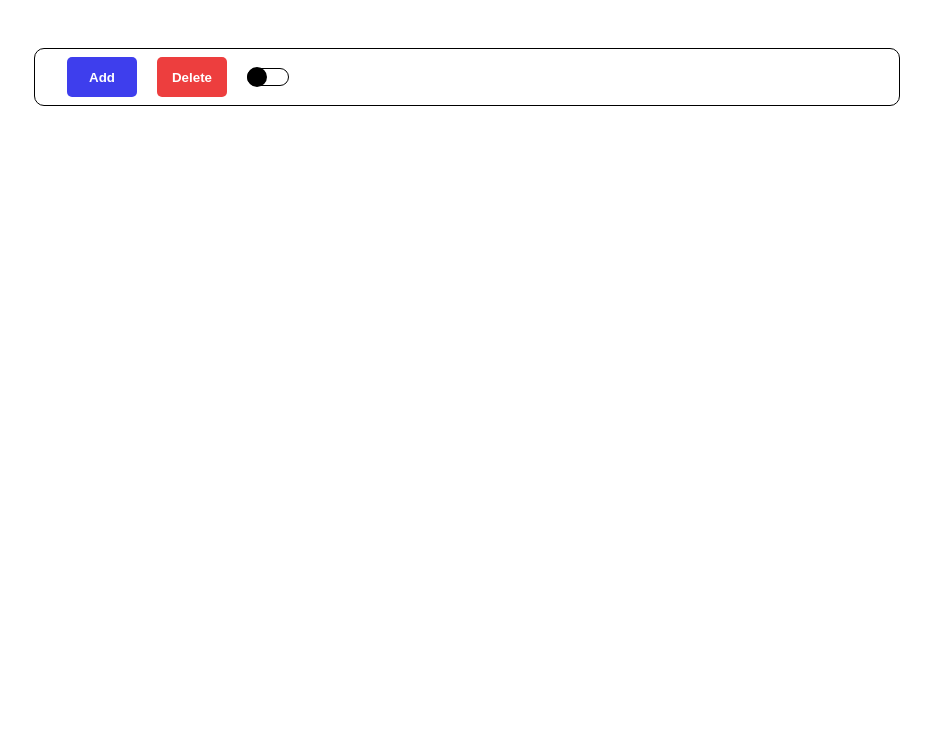
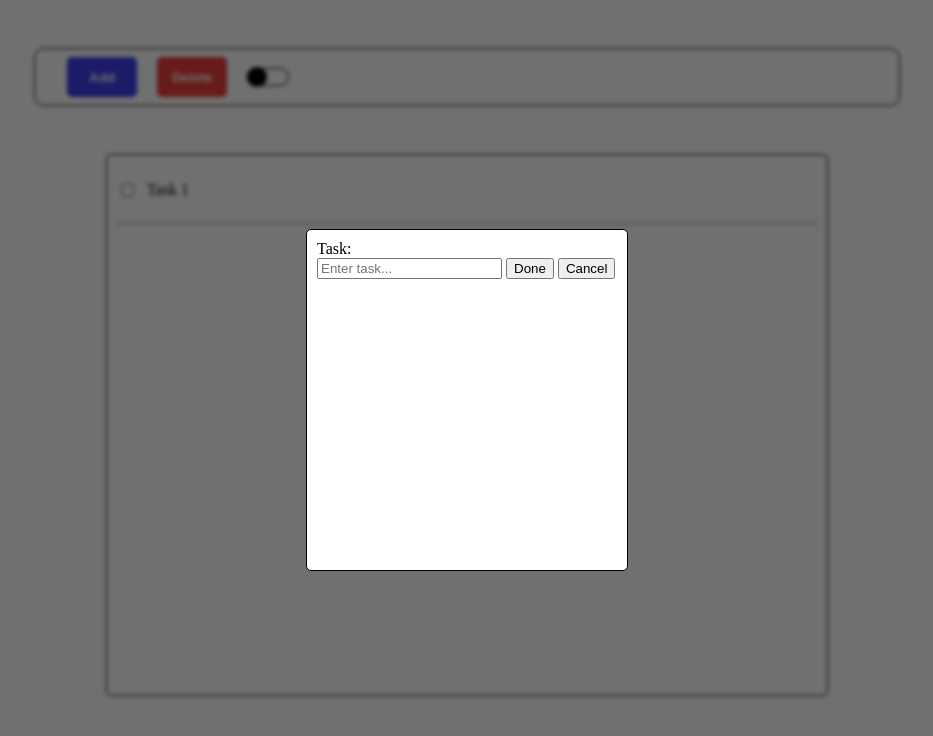
Before and after one commit to Just10-ui/Projects, a plain HTML site: page To-do List/index.html in a window 1280 px wide. Both pictures are taken after a click on the button "Add". Shown: the whole page, without its empty margins (173-1106 px from the left). Drawn offline with Linux system fonts and the light colour scheme.

Commit message:
added some function to add button

```diff
--- a/To-do List/index.html
+++ b/To-do List/index.html
@@ -17,8 +17,21 @@
   </header>
 
   <section class="container">
+    <label for="task-box">
+      <input type="checkbox" name="task-box" id="task-box">
+      <p>Task 1</p>
+    </label>
+    <hr>
+  </section>
 
+  <section class="add pop-up" id="pop-up">
+    <label for="task">Task:</label>
+    <input type="text" name="task" id="task" placeholder="Enter task...">
+    <button id="done">Done</button>
+    <button id="cancel">Cancel</button>
   </section>
+
+  <div class="overlay"></div>
 
   <script src="script.js"></script>
 </body>
--- a/To-do List/script.js
+++ b/To-do List/script.js
@@ -0,0 +1,29 @@
+const add = document.getElementById('add');
+const popUp = document.getElementById('pop-up');
+const overlay = document.querySelector('.overlay');
+const done = document.getElementById('done');
+const cancel = document.getElementById('cancel');
+const para = document.createElement('p');
+const hr = document.createElement('hr');
+const label = document.createElement('label');
+label.setAttribute('for', 'task-box');
+const checkbox = document.createElement('input');
+checkbox.type = 'checkbox';
+checkbox.name = 'task-box';
+checkbox.id = 'task-box';
+
+
+function AddPop () {
+  popUp.style.opacity = 1;
+  overlay.style.opacity = 1;
+  popUp.style.pointerEvents = 'auto';
+}
+
+function CancelTask () {
+  popUp.style.opacity = 0;
+  overlay.style.opacity = 0;
+  popUp.style.pointerEvents = 'none';
+}
+
+add.addEventListener('click', AddPop);
+cancel.addEventListener('click', CancelTask);
--- a/To-do List/styles.css
+++ b/To-do List/styles.css
@@ -1,3 +1,10 @@
+html, body {
+  position: relative;
+  margin: 0;
+  padding: 0;
+  height: 100vh;
+  overflow: hidden;
+}
 
 header {
   border: 1px solid #000;
@@ -30,6 +37,10 @@ header {
   background-color: #1818ba;
 }
 
+#add:active {
+  background-color: #b0b0d7;
+}
+
 #delete {
   max-width: 80px;
   min-width: 70px;
@@ -59,6 +70,7 @@ header {
   display: flex;
   align-items: center;
   position: relative;
+  cursor: pointer;
 }
 
 .switch {
@@ -74,3 +86,47 @@ header {
 #toggle:checked ~ .switch {
   transform: translateX(110%);
 }
+
+.container {
+  border: 1px solid #000;
+  border-radius: 5px;
+  max-width: 700px;
+  min-width: 500px;
+  height: 65vh;
+  margin: 0 auto;
+  padding: 10px;
+}
+
+label {
+  display: flex;
+  gap: 10px;
+}
+
+.pop-up {
+  border: 1px solid #000;
+  border-radius: 5px;
+  width: 300px;
+  height: 40vh;
+  position: absolute;
+  top: 50%;
+  left: 50%;
+  transform: translate(-50%, -50%);
+  z-index: 1;
+  background-color: #fff;
+  padding: 10px;
+  transition: opacity .5s ease;
+  opacity: 0;
+  pointer-events: none;
+}
+
+.overlay {
+  position: absolute;
+  top: 0;
+  width: 100%;
+  height: 100%;
+  background-color: #0000008f;
+  backdrop-filter: blur(2px);
+  transition: opacity .5s ease;
+  opacity: 0;
+  pointer-events: none;
+}
```
